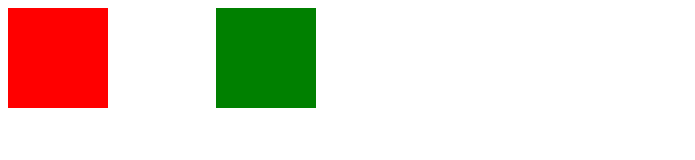
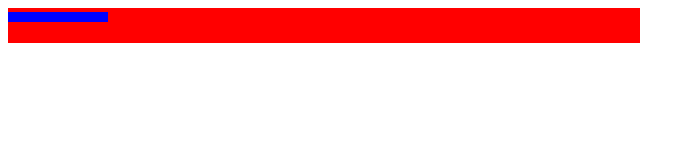
Before and after one commit to Harshit-7735/-Full-Stack, a plain HTML site: page CSS/index.html in a window 1280 px wide. Shown: the whole page, without its empty margins (0-695 px from the left). Drawn offline with Linux system fonts and the light colour scheme.

Commit message:
units in css

```diff
--- a/CSS/index.html
+++ b/CSS/index.html
@@ -29,6 +29,19 @@
         height: 100px;
         background-color: red;
       }
+      div.parent {
+        height: 35px;
+        width:50%;
+        background-color: red;
+      }
+      div.child{
+        height: 10px;
+        /* height: 10vh;
+        /* width: 40000px; */
+        /* width: 100%; */
+        /* width: 100vw; */
+        background-color: blue;
+      }
     </style>
   </head>
   <body>
@@ -49,10 +62,17 @@
       <div></div>
        -->
 
-        <!-- display : inline-block ::All will be visible in a row-->
+        <!-- display : inline-block ::All will be visible in a row
           <div></div>
           <div></div>
-          <div></div>
+          <div></div> -->
+
+          <!-- UNITS -->
+           <div class="parent">
+            <div class="child">
+
+            </div>
+           </div>
 
   </body>
 </html>
```
